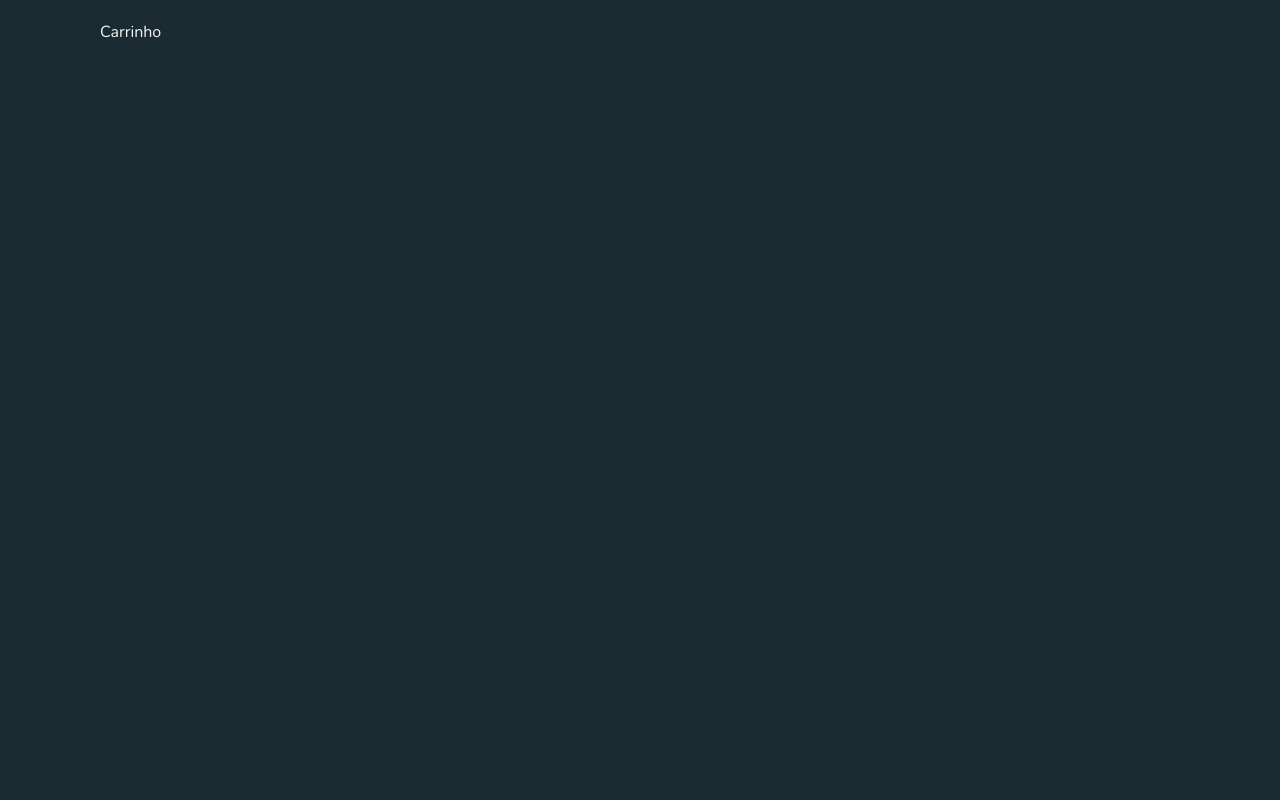
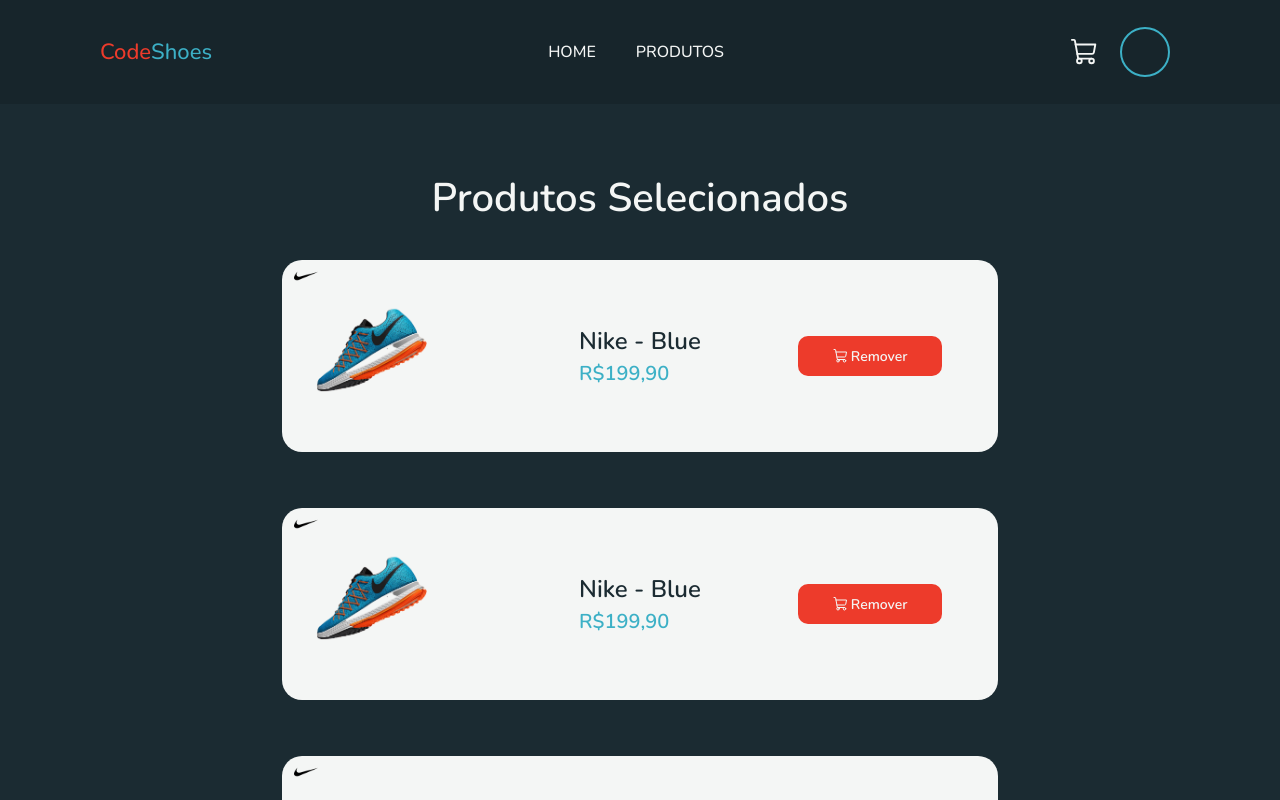
Before and after one commit to GFrasson/code-shoes, a React (Vite) app in the folder client/: page /cart in a window 1280 px wide. Shown: the top 800 px of the page. Built offline with nearby package versions, Linux system fonts and the light colour scheme.

Commit message:
Cart page

```diff
--- a/client/src/pages/Cart/index.tsx
+++ b/client/src/pages/Cart/index.tsx
@@ -1,10 +1,25 @@
 import React from 'react';
-import { PageContainer } from '../../GlobalStyle';
+import { Navbar } from '../../components/Navbar';
+import { WideCard } from '../../components/WideCard';
+import { CartContainer } from './style';
 
 export function Cart() {
-  return (
-    <PageContainer>
-      <h1>Carrinho</h1>
-    </PageContainer>
-  );
+    return (
+        <CartContainer>
+            <Navbar />
+
+            <main>
+                <h1 className='page-title'>Produtos Selecionados</h1>
+
+                <WideCard />
+                <WideCard />
+                <WideCard />
+                <WideCard />
+
+                <button className='finish-shopping-button'>
+                    Finalizar Compra
+                </button>
+            </main>
+        </CartContainer>
+    );
 }
--- a/client/src/pages/Cart/style.ts
+++ b/client/src/pages/Cart/style.ts
@@ -0,0 +1,40 @@
+import styled from "styled-components";
+
+export const CartContainer = styled.div`
+    main {
+        max-width: 80%;
+        color: var(--light-300);
+        margin: 4rem auto;
+
+        display: flex;
+        flex-direction: column;
+        align-items: center;
+
+        .page-title {
+            font-weight: 600;
+            font-size: 2.5rem;
+            margin-bottom: 2rem;
+        }
+
+        & > div {
+            margin-bottom: 3.5rem;
+        }
+
+        .finish-shopping-button {
+            background-color: var(--primary-300);
+            width: 12rem;
+            height: 2.8rem;
+            padding: 0.25rem 1rem;
+            border-radius: 0.625rem;
+            color: var(--light-300);
+            display: flex;
+            justify-content: center;
+            align-items: center;
+            transition: all 0.2s;
+
+            &:hover {
+                background-color: var(--primary-500);
+            }
+        }
+    }
+`;
--- a/client/src/pages/Products/style.ts
+++ b/client/src/pages/Products/style.ts
@@ -30,9 +30,6 @@ export const ProductsContainer = styled.div`
             & > div {
                 margin-bottom: 3.5rem;
             }
-
-
         }
-
     }
 `;
```
